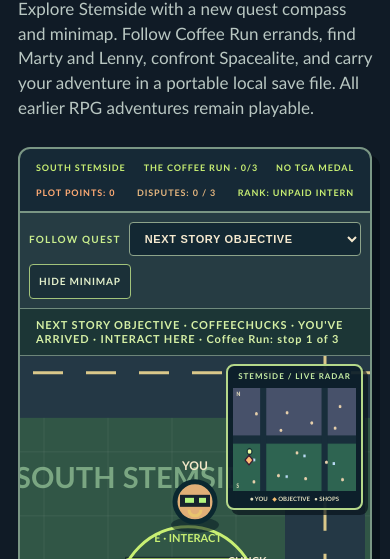
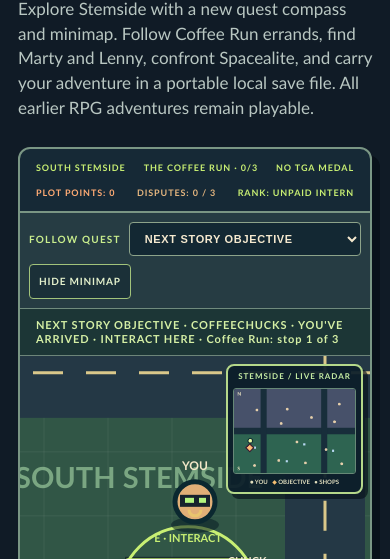
Before and after one commit to MichaelWave369/TweedleVerse, a website with bundled scripts: page play.html in a window 390 px wide. Shown: the part 285-844 px from the top of the page. Built offline with nearby package versions, Linux system fonts and the light colour scheme.

Commit message:
chore: include v0.9 navigation in checks and fix responsive radar styling

```diff
--- a/play.html
+++ b/play.html
@@ -36,7 +36,7 @@
 <div class="viewport"><canvas id="world" aria-label="Top-down Stemside city game. Move with WASD or arrow keys, use E or the Interact button to visit a nearby place." tabindex="0"></canvas><div class="world-badge" id="nearby">MOVE TO A BUSINESS TO INTERACT</div>
 <div id="minimap-shell" class="minimap-shell">
 <span class="mini-map-title">STEMSIDE / LIVE RADAR</span>
-<canvas id="mini-map" width="220" height="154" role="img" aria-label="Minimap: North Stemside above South Stemside, showing the player, business markers and the tracked objective"></canvas>
+<canvas id="mini-map" class="mini-map" width="220" height="154" role="img" aria-label="Minimap: North Stemside above South Stemside, showing the player, business markers and the tracked objective"></canvas>
 <div class="mini-map-legend">● YOU &nbsp; <b>◆</b> OBJECTIVE &nbsp; • SHOPS</div>
 </div></div>
 <div class="game-controls">
```
